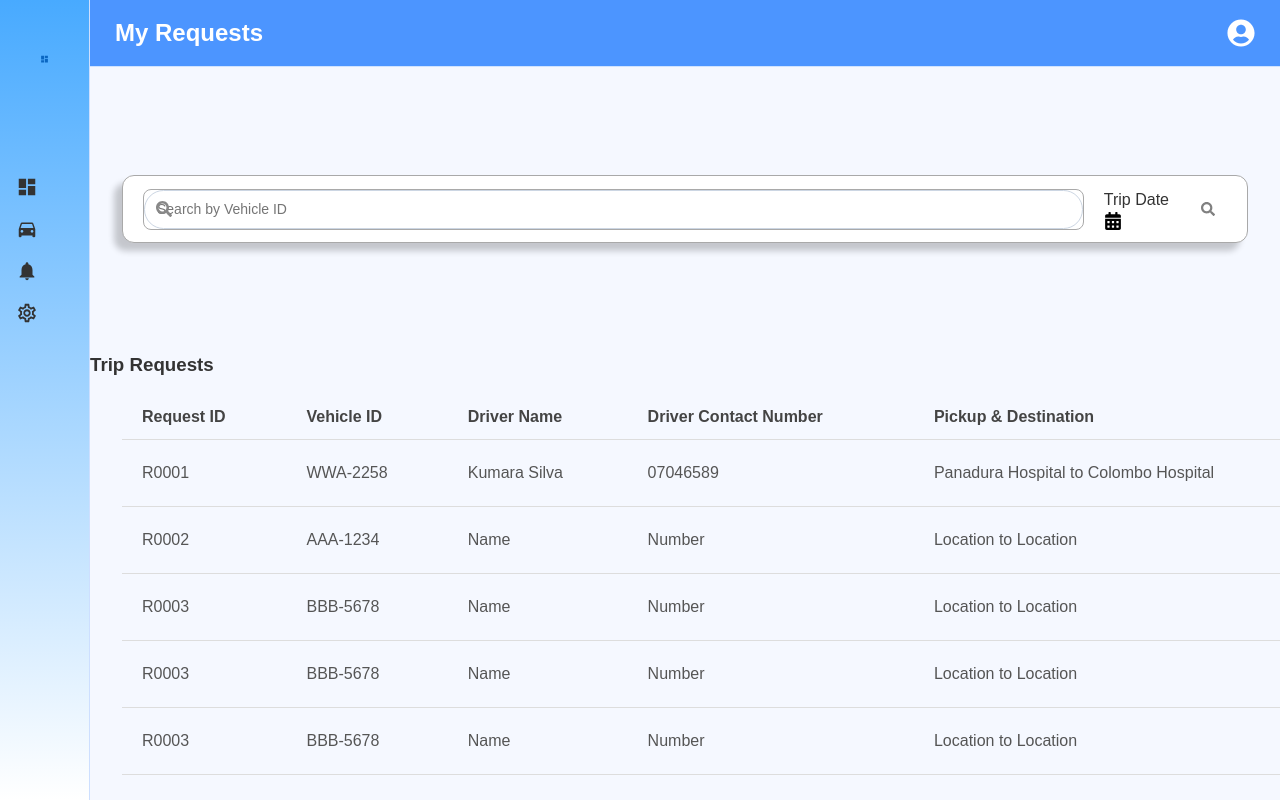
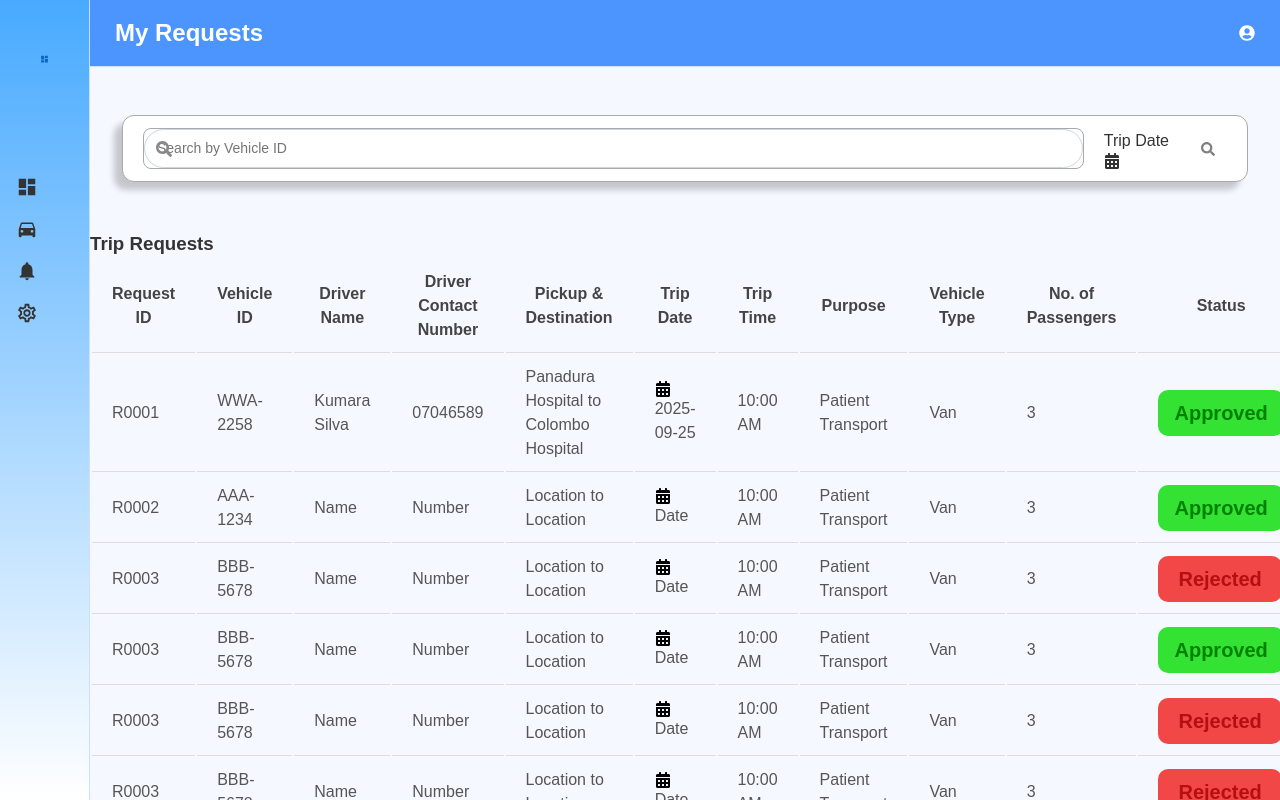
Before and after one commit to PBPerera/FleetCare, a React (Vite) app in the folder frontend/: page /my-requests in a window 1280 px wide. Built offline with nearby package versions, Linux system fonts and the light colour scheme; no server answers.

Commit message:
Updated Trip-Allocation page

```diff
--- a/frontend/package.json
+++ b/frontend/package.json
@@ -15,7 +15,8 @@
     "react": "^19.1.1",
     "react-dom": "^19.1.1",
     "react-icons": "^5.5.0",
-    "react-router-dom": "^7.9.5"
+    "react-router-dom": "^7.9.5",
+    "xlsx": "^0.18.5"
   },
   "devDependencies": {
     "@eslint/js": "^9.36.0",
--- a/frontend/src/pages/TripAllocation/TripAllocation.css
+++ b/frontend/src/pages/TripAllocation/TripAllocation.css
@@ -63,18 +63,6 @@
   font-weight: 600;
 }
 
-.user-icon {
-  font-size: 28px;
-  color: #fff;
-}
-
-.section-title {
-  margin: 40px 2rem 0 2rem;
-  color: #333;
-  font-size: 24px;
-  font-weight: 600;
-}
-
 /* Main Content */
 .main-content {
   flex-grow: 1;
@@ -82,6 +70,7 @@
   flex-direction: column;
   padding: 0;
   min-width: 0; /* allow this flex child to shrink when inner content is wider */
+  gap: 0;
 }
 
 /* Search Bar */
@@ -154,17 +143,6 @@
   margin-left: 0px;
 }
 
-.status-text {
-  color: #333;
-  font-size: 14px;
-  font-weight: bold;
-}
-
-.date-icon {
-  color: black;
-  font-size: 18px;
-}
-
 .search-btn {
   background: white;
   color: gray;
@@ -195,15 +173,6 @@
   overflow-x: visible;
   scrollbar-gutter: stable;
   margin-bottom: 3rem;
-}
-
-table {
-  width: 100%;
-  border-collapse: collapse;
-  text-align: left;
-  min-width: 2500px;
-  border-spacing: 20px 10px;
-  margin: 1rem 2rem;
 }
 
 .table-container {
@@ -283,3 +252,133 @@
 .export-btn:hover{
   background: #084f9a;
 }
+
+.ta-content {
+  flex: 1;
+  padding: 24px;
+  background: #f8fafc;
+}
+
+.ad-header-right {
+  display: flex;
+  align-items: center;
+  gap: 12px;
+}
+
+/* Toolbar */
+.ta-toolbar {
+  display: flex;
+  align-items: center;
+  justify-content: space-between;
+  gap: 20px;
+  padding: 12px 16px;
+  margin-bottom: 20px;
+  background: #fff;
+  border: 1px solid var(--stroke);
+  border-radius: 12px;
+  box-shadow: var(--shadow);
+}
+
+.ta-search {
+  flex: 1;
+  display: flex;
+  align-items: center;
+  gap: 10px;
+  border: 1px solid #d6dbe7;
+  background: #f7f9fc;
+  border-radius: 999px;
+  padding: 8px 14px;
+  max-width: 600px;
+}
+.ta-search-ico {
+  opacity: 0.7;
+  display: flex;
+  align-items: center;
+}
+.ta-search input {
+  flex: 1;
+  border: 0;
+  outline: 0;
+  background: transparent;
+  font-size: 14px;
+}
+
+.ta-select {
+  display: flex;
+  flex-direction: column;
+  gap: 6px;
+}
+.ta-select label {
+  font-size: 12px;
+  color: var(--muted);
+}
+.ta-select select {
+  min-width: 170px;
+  padding: 8px 10px;
+  border-radius: 10px;
+  border: 1px solid #d6dbe7;
+  background: #fff;
+  outline: 0;
+}
+.ta-select select:focus {
+  border-color: var(--ring);
+}
+
+/* Table */
+.ta-table-container {
+  background: var(--card);
+  border: 1px solid var(--stroke);
+  border-radius: var(--radius);
+  box-shadow: var(--shadow);
+  padding: 18px 20px;
+}
+
+.ta-title {
+  margin: 0 0 16px;
+  font-size: 16px;
+  font-weight: 800;
+  color: var(--ink);
+  position: absolute;
+}
+
+.ta-table-wrapper {
+  overflow-x: auto;
+}
+
+.ta-table {
+  width: 100%;
+  border-collapse: collapse;
+  text-align: left;
+  min-width: 2500px;
+  border-spacing: 20px 10px;
+}
+
+.ta-table th,
+.ta-table td {
+  text-align: left;
+  padding: 12px 10px;
+  border-bottom: 1px solid #eef1f7;
+  font-size: 14px;
+}
+.ta-table thead th {
+  background: #f6f8fe;
+  color: #374151;
+  font-weight: 700;
+}
+
+.ta-header-title{ font-weight:800; letter-spacing:.2px; justify-self: left; }
+
+.ta-toggle{ border:0; background:transparent; cursor:pointer; padding:8px; border-radius:8px; }
+.ta-burger{ display:block; width:18px; height:2px; background:#111; position:relative; }
+.ta-burger::before,.ta-burger::after{
+  content:""; position:absolute; left:0; right:0; height:2px; background:#111;
+}
+.ta-burger::before{ top:-6px; } .ta-burger::after{ top:6px; }
+
+.ta-header-title{ font-weight:800; letter-spacing:.2px; justify-self: left; }
+.ta-header-right{ display:flex; align-items:center; gap:10px; }
+
+/* Content */
+.ta-content{ padding:18px; display:flex; flex-direction:column; gap:18px; }
+.ta-page-title h1{ margin:0 0 6px; }
+.ta-page-title p{ margin:0; color:var(--ta-muted); }
--- a/frontend/src/pages/TripAllocation/TripAllocation.jsx
+++ b/frontend/src/pages/TripAllocation/TripAllocation.jsx
@@ -117,14 +117,19 @@
 
 // export default TripAllocation;
 
-import React, { useRef,useState } from "react";
+import React, { useRef, useState } from "react";
+import Sidebar from "../../components/Sidebar";
+import { Search } from "lucide-react";
+import {
+  FaSearch,
+  FaUserCircle,
+  FaCalendarAlt,
+  FaAngleDown,
+} from "react-icons/fa";
+import * as XLSX from "xlsx";
 import "./TripAllocation.css";
-import { FaSearch, FaUserCircle, FaCalendarAlt, FaAngleDown } from "react-icons/fa";
-import { MdDashboard, MdDirectionsCar, MdNotifications, MdOutlineSettings } from "react-icons/md";
-import { IoMdArrowDropdown } from "react-icons/io";
-import Sidebar from "../../components/Sidebar";
 
-const TripAllocation = () => {
+export default function TripAllocation() {
   const tripRequests = [
     {
       requestId: "R0001",
@@ -138,41 +143,288 @@
       purpose: "Patient Transport",
       vehicleType: "Van",
       noOfPassengers: 3,
-      status:
-      <><button className="Approved-btn">Approved</button>
-      </> ,
+      status: (
+        <>
+          <button className="Approved-btn">Approved</button>
+        </>
+      ),
     },
     // Sample rows
-    { requestId: "R0002", vehicleId: "AAA-1234", driverName: "Name", contact: "Number", pickup: "Location", destination: "Location", tripDate: "Date", tripTime: "10:00 AM", purpose: "Patient Transport", vehicleType: "Van", noOfPassengers: "3",status:  <><button className="Approved-btn">Approved</button></>},
-    { requestId: "R0003", vehicleId: "BBB-5678", driverName: "Name", contact: "Number", pickup: "Location", destination: "Location", tripDate: "Date", tripTime: "10:00 AM", purpose: "Patient Transport", vehicleType: "Van", noOfPassengers: "3",status:  <><button className="Rejected-btn">Rejected</button> </>},
-    { requestId: "R0003", vehicleId: "BBB-5678", driverName: "Name", contact: "Number", pickup: "Location", destination: "Location", tripDate: "Date", tripTime: "10:00 AM", purpose: "Patient Transport", vehicleType: "Van", noOfPassengers: "3",status:  <><button className="Approved-btn">Approved</button> </> },
-    { requestId: "R0003", vehicleId: "BBB-5678", driverName: "Name", contact: "Number", pickup: "Location", destination: "Location", tripDate: "Date", tripTime: "10:00 AM", purpose: "Patient Transport", vehicleType: "Van", noOfPassengers: "3",status:  <><button className="Rejected-btn">Rejected</button> </> },
-    { requestId: "R0003", vehicleId: "BBB-5678", driverName: "Name", contact: "Number", pickup: "Location", destination: "Location", tripDate: "Date", tripTime: "10:00 AM", purpose: "Patient Transport", vehicleType: "Van", noOfPassengers: "3",status:  <><button className="Rejected-btn">Rejected</button> </> },
-    { requestId: "R0003", vehicleId: "BBB-5678", driverName: "Name", contact: "Number", pickup: "Location", destination: "Location", tripDate: "Date", tripTime: "10:00 AM", purpose: "Patient Transport", vehicleType: "Van", noOfPassengers: "3",status:  <><button className="Approved-btn">Approved</button> </> },
-    { requestId: "R0003", vehicleId: "BBB-5678", driverName: "Name", contact: "Number", pickup: "Location", destination: "Location", tripDate: "Date", tripTime: "10:00 AM", purpose: "Patient Transport", vehicleType: "Van", noOfPassengers: "3",status:  <><button className="Rejected-btn">Rejected</button> </> },
-    { requestId: "R0003", vehicleId: "BBB-5678", driverName: "Name", contact: "Number", pickup: "Location", destination: "Location", tripDate: "Date", tripTime: "10:00 AM", purpose: "Patient Transport", vehicleType: "Van", noOfPassengers: "3",status:  <><button className="Approved-btn">Approved</button> </> },
-    { requestId: "R0003", vehicleId: "BBB-5678", driverName: "Name", contact: "Number", pickup: "Location", destination: "Location", tripDate: "Date", tripTime: "10:00 AM", purpose: "Patient Transport", vehicleType: "Van", noOfPassengers: "3",status:  <><button className="Approved-btn">Approved</button> </> },
-    { requestId: "R0003", vehicleId: "BBB-5678", driverName: "Name", contact: "Number", pickup: "Location", destination: "Location", tripDate: "Date", tripTime: "10:00 AM", purpose: "Patient Transport", vehicleType: "Van", noOfPassengers: "3",status:  <><button className="Rejected-btn">Rejected</button> </> },
-    { requestId: "R0003", vehicleId: "BBB-5678", driverName: "Name", contact: "Number", pickup: "Location", destination: "Location", tripDate: "Date", tripTime: "10:00 AM", purpose: "Patient Transport", vehicleType: "Van", noOfPassengers: "3",status:  <><button className="Approved-btn">Approved</button> </> },
-    { requestId: "R0003", vehicleId: "BBB-5678", driverName: "Name", contact: "Number", pickup: "Location", destination: "Location", tripDate: "Date", tripTime: "10:00 AM", purpose: "Patient Transport", vehicleType: "Van", noOfPassengers: "3",status:  <><button className="Approved-btn">Approved</button> </> },
+    {
+      requestId: "R0002",
+      vehicleId: "AAA-1234",
+      driverName: "Name",
+      contact: "Number",
+      pickup: "Location",
+      destination: "Location",
+      tripDate: "Date",
+      tripTime: "10:00 AM",
+      purpose: "Patient Transport",
+      vehicleType: "Van",
+      noOfPassengers: "3",
+      status: (
+        <>
+          <button className="Approved-btn">Approved</button>
+        </>
+      ),
+    },
+    {
+      requestId: "R0003",
+      vehicleId: "BBB-5678",
+      driverName: "Name",
+      contact: "Number",
+      pickup: "Location",
+      destination: "Location",
+      tripDate: "Date",
+      tripTime: "10:00 AM",
+      purpose: "Patient Transport",
+      vehicleType: "Van",
+      noOfPassengers: "3",
+      status: (
+        <>
+          <button className="Rejected-btn">Rejected</button>{" "}
+        </>
+      ),
+    },
+    {
+      requestId: "R0003",
+      vehicleId: "BBB-5678",
+      driverName: "Name",
+      contact: "Number",
+      pickup: "Location",
+      destination: "Location",
+      tripDate: "Date",
+      tripTime: "10:00 AM",
+      purpose: "Patient Transport",
+      vehicleType: "Van",
+      noOfPassengers: "3",
+      status: (
+        <>
+          <button className="Approved-btn">Approved</button>{" "}
+        </>
+      ),
+    },
+    {
+      requestId: "R0003",
+      vehicleId: "BBB-5678",
+      driverName: "Name",
+      contact: "Number",
+      pickup: "Location",
+      destination: "Location",
+      tripDate: "Date",
+      tripTime: "10:00 AM",
+      purpose: "Patient Transport",
+      vehicleType: "Van",
+      noOfPassengers: "3",
+      status: (
+        <>
+          <button className="Rejected-btn">Rejected</button>{" "}
+        </>
+      ),
+    },
+    {
+      requestId: "R0003",
+      vehicleId: "BBB-5678",
+      driverName: "Name",
+      contact: "Number",
+      pickup: "Location",
+      destination: "Location",
+      tripDate: "Date",
+      tripTime: "10:00 AM",
+      purpose: "Patient Transport",
+      vehicleType: "Van",
+      noOfPassengers: "3",
+      status: (
+        <>
+          <button className="Rejected-btn">Rejected</button>{" "}
+        </>
+      ),
+    },
+    {
+      requestId: "R0003",
+      vehicleId: "BBB-5678",
+      driverName: "Name",
+      contact: "Number",
+      pickup: "Location",
+      destination: "Location",
+      tripDate: "Date",
+      tripTime: "10:00 AM",
+      purpose: "Patient Transport",
+      vehicleType: "Van",
+      noOfPassengers: "3",
+      status: (
+        <>
+          <button className="Approved-btn">Approved</button>{" "}
+        </>
+      ),
+    },
+    {
+      requestId: "R0003",
+      vehicleId: "BBB-5678",
+      driverName: "Name",
+      contact: "Number",
+      pickup: "Location",
+      destination: "Location",
+      tripDate: "Date",
+      tripTime: "10:00 AM",
+      purpose: "Patient Transport",
+      vehicleType: "Van",
+      noOfPassengers: "3",
+      status: (
+        <>
+          <button className="Rejected-btn">Rejected</button>{" "}
+        </>
+      ),
+    },
+    {
+      requestId: "R0003",
+      vehicleId: "BBB-5678",
+      driverName: "Name",
+      contact: "Number",
+      pickup: "Location",
+      destination: "Location",
+      tripDate: "Date",
+      tripTime: "10:00 AM",
+      purpose: "Patient Transport",
+      vehicleType: "Van",
+      noOfPassengers: "3",
+      status: (
+        <>
+          <button className="Approved-btn">Approved</button>{" "}
+        </>
+      ),
+    },
+    {
+      requestId: "R0003",
+      vehicleId: "BBB-5678",
+      driverName: "Name",
+      contact: "Number",
+      pickup: "Location",
+      destination: "Location",
+      tripDate: "Date",
+      tripTime: "10:00 AM",
+      purpose: "Patient Transport",
+      vehicleType: "Van",
+      noOfPassengers: "3",
+      status: (
+        <>
+          <button className="Approved-btn">Approved</button>{" "}
+        </>
+      ),
+    },
+    {
+      requestId: "R0003",
+      vehicleId: "BBB-5678",
+      driverName: "Name",
+      contact: "Number",
+      pickup: "Location",
+      destination: "Location",
+      tripDate: "Date",
+      tripTime: "10:00 AM",
+      purpose: "Patient Transport",
+      vehicleType: "Van",
+      noOfPassengers: "3",
+      status: (
+        <>
+          <button className="Rejected-btn">Rejected</button>{" "}
+        </>
+      ),
+    },
+    {
+      requestId: "R0003",
+      vehicleId: "BBB-5678",
+      driverName: "Name",
+      contact: "Number",
+      pickup: "Location",
+      destination: "Location",
+      tripDate: "Date",
+      tripTime: "10:00 AM",
+      purpose: "Patient Transport",
+      vehicleType: "Van",
+      noOfPassengers: "3",
+      status: (
+        <>
+          <button className="Approved-btn">Approved</button>{" "}
+        </>
+      ),
+    },
+    {
+      requestId: "R0003",
+      vehicleId: "BBB-5678",
+      driverName: "Name",
+      contact: "Number",
+      pickup: "Location",
+      destination: "Location",
+      tripDate: "Date",
+      tripTime: "10:00 AM",
+      purpose: "Patient Transport",
+      vehicleType: "Van",
+      noOfPassengers: "3",
+      status: (
+        <>
+          <button className="Approved-btn">Approved</button>{" "}
+        </>
+      ),
+    },
   ];
 
   const tableRef = useRef(null);
   // sidebar/header state
   const [collapsed, setCollapsed] = useState(false);
+  const [q, setQ] = useState("");
+
+  // Filter trips based on vehicle ID search
+  const filteredTrips = tripRequests.filter((trip) =>
+    trip.vehicleId.toLowerCase().includes(q.toLowerCase())
+  );
 
   const exportToPDF = () => {
-    const tableNode = tableRef.current;
-    if (!tableNode) return;
-    const newWin = window.open('', '_blank', 'noopener,noreferrer');
-    newWin.document.write('<html><head><title>Trip Requests</title>');
-    newWin.document.write('<style>body{font-family: Arial, Helvetica, sans-serif; padding:20px;} table{width:100%;border-collapse:collapse} th,td{padding:8px 12px;border:1px solid #ddd;text-align:left;} th{font-weight:700}</style>');
-    newWin.document.write('</head><body>');
-    newWin.document.write(tableNode.innerHTML);
-    newWin.document.write('</body></html>');
-    newWin.document.close();
-    newWin.focus();
-    newWin.print();
+    if (filteredTrips.length === 0) {
+      alert("No records to export");
+      return;
+    }
+
+    // Prepare data for Excel
+    const excelData = filteredTrips.map((trip) => ({
+      "Request ID": trip.requestId,
+      "Vehicle ID": trip.vehicleId,
+      "Driver Name": trip.driverName,
+      "Driver Contact Number": trip.contact,
+      "Pickup": trip.pickup,
+      "Destination": trip.destination,
+      "Trip Date": trip.tripDate,
+      "Trip Time": trip.tripTime,
+      "Purpose": trip.purpose,
+      "Vehicle Type": trip.vehicleType,
+      "No. of Passengers": trip.noOfPassengers,
+      "Status": trip.status ? "Approved" : "Rejected",
+    }));
+
+    // Create workbook and worksheet
+    const worksheet = XLSX.utils.json_to_sheet(excelData);
+    const workbook = XLSX.utils.book_new();
+    XLSX.utils.book_append_sheet(workbook, worksheet, "Trip Allocation");
+
+    // Set column widths for better readability
+    const columnWidths = [
+      { wch: 12 },
+      { wch: 12 },
+      { wch: 15 },
+      { wch: 18 },
+      { wch: 15 },
+      { wch: 15 },
+      { wch: 12 },
+      { wch: 12 },
+      { wch: 15 },
+      { wch: 12 },
+      { wch: 15 },
+      { wch: 12 },
+    ];
+    worksheet["!cols"] = columnWidths;
+
+    // Export Excel file
+    const timestamp = new Date().toISOString().split("T")[0];
+    XLSX.writeFile(workbook, `Trip_Allocation_${timestamp}.xlsx`);
   };
 
   return (
@@ -181,12 +433,12 @@
       <Sidebar
         collapsed={collapsed}
         active="Trip Allocation"
-             onNavigate={(label) => navigate(routeMap[label] || "/admindashboard")}
         onLogout={() => (window.location.href = "/login")}
       />
 
-      {/* Main Content */}
+      {/* Main section */}
       <main className="main-content">
+        {/* Top Header */}
         <header className="sd-header">
           <button
             className="sd-toggle"
@@ -194,38 +446,57 @@
             aria-label={collapsed ? "Expand sidebar" : "Collapse sidebar"}
             title={collapsed ? "Expand" : "Collapse"}
           >
-            <span className="sd-burger" />
+            <span className="ta-burger" />
           </button>
 
-          <div className="sd-header-title">Trip Scheduling</div>
-          <div className="sd-header-right" />
+          <div className="ta-header-title">Trip Allocation</div>
         </header>
 
-        <div>
-            <h3 className="section-title">Trip Allocated or Rejected</h3>
+        {/* Content area */}
+        <div className="ad-content" style={{ display: "block" }}>
+          {/* Toolbar */}
+          <div className="ta-toolbar">
+            <div className="ta-search">
+              <span className="ta-search-ico">
+                <Search size={16} />
+              </span>
+              <input
+                value={q}
+                onChange={(e) => setQ(e.target.value)}
+                placeholder="Search by Vehicle ID"
+              />
             </div>
 
-        {/* Search Bar */}
-        <div className="search-bar">
-          <div className="search-input">
-            <FaSearch className="input-icon" />
-            <input type="text" placeholder="Search by Vehicle ID" />
-          </div>
-          <div className="status-picker">
-            <div className="status-picker-container">
-              <span className="status-text">Status</span>
-              <FaAngleDown className="down-icon" />
-            </div>
+            <div className="ta-select">
+              <label>Status</label>
+              <select>
+                <option>All</option>
+                <option>Admin</option>
+                <option>Staff</option>
+              </select>
             </div>
           </div>
 
           {/* Table */}
-        <section className="trip-allocation">
+          <section className="ta-table-container">
+            <h3 className="ta-title">Trip Allocation</h3>
             <div className="table-header">
-            <button className="export-btn" onClick={exportToPDF}>Export PDF</button>
+              <button
+                className="custom-btn btn-primary"
+                onClick={exportToPDF}
+              >
+                📄 Export Excel
+              </button>
             </div>
-          <div className="table-container" ref={tableRef}>
-            <table>
+            <div
+              className="ta-table-wrapper"
+              ref={tableRef}
+              style={{
+                maxHeight: "calc(60vh)",
+                overflowY: "auto",
+              }}
+            >
+              <table className="ta-table">
                 <thead>
                   <tr>
                     <th>Request ID</th>
@@ -242,13 +513,15 @@
                   </tr>
                 </thead>
                 <tbody>
-                {tripRequests.map((trip, index) => (
+                  {filteredTrips.map((trip, index) => (
                     <tr key={index}>
                       <td>{trip.requestId}</td>
                       <td>{trip.vehicleId}</td>
                       <td>{trip.driverName}</td>
                       <td>{trip.contact}</td>
-                    <td>{trip.pickup} to {trip.destination}</td>
+                      <td>
+                        {trip.pickup} to {trip.destination}
+                      </td>
                       <td>
                         <FaCalendarAlt className="calendar-icon" />{" "}
                         {trip.tripDate}
@@ -264,9 +537,8 @@
               </table>
             </div>
           </section>
+        </div>
       </main>
     </div>
   );
-};
-
-export default TripAllocation;
+}
```
Also changed, not shown: 1 other file (tests, documents, lock files or other folders). Lines whose indentation alone changed are shown as unchanged.
